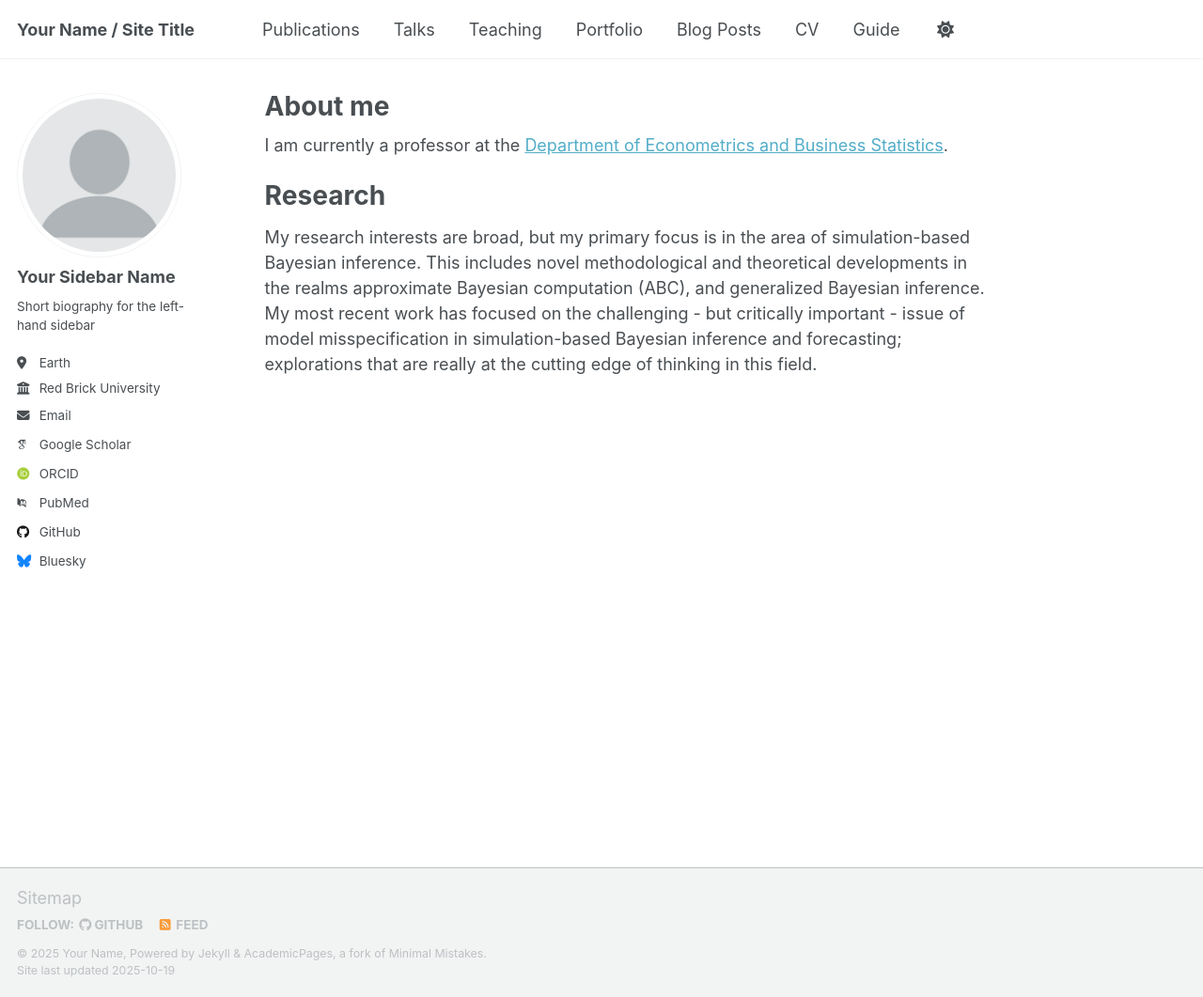
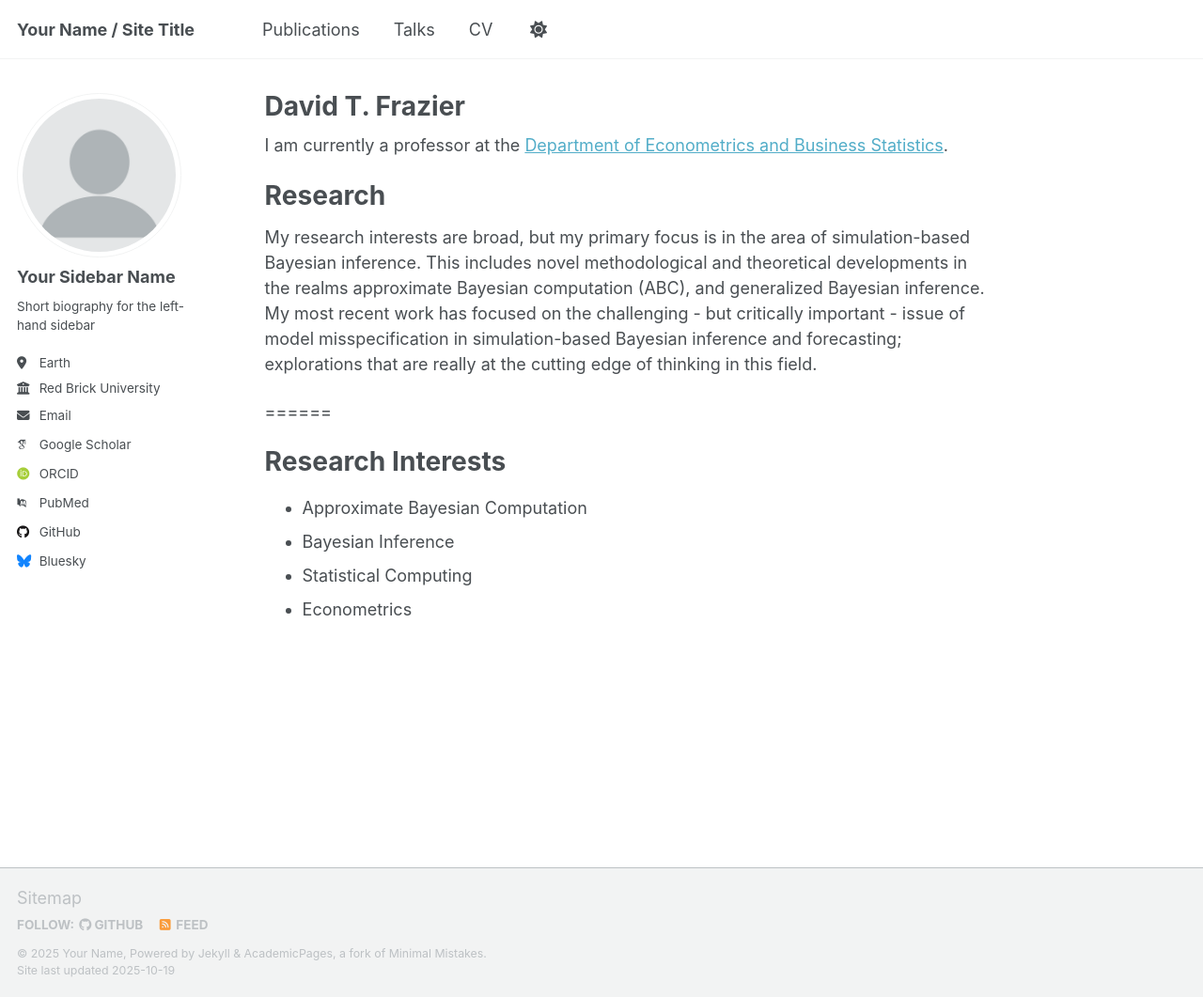
Before and after one commit to dtfrazier/dtfrazier.github.io, a Jekyll site: the page built from _pages/about.md, in a window 1280 px wide and 1061 px high. Shown: the whole window at 94% size. Built offline with Jekyll 4.4.1, drawn with Linux system fonts in a browser that asks for light colours; some web fonts are replaced; a script that is not in the unit is left out.

Commit message:
Attempting to change files.
Attempting to change files.

```diff
--- a/_pages/about.md
+++ b/_pages/about.md
@@ -1,6 +1,6 @@
 ---
 permalink: /
-title: "About me"
+title: "David T. Frazier"
 excerpt: "About me"
 author_profile: true
 redirect_from:
@@ -15,3 +15,13 @@ Research
 My research interests are broad, but my primary focus is in the area of simulation-based Bayesian inference.
 This includes novel methodological and theoretical developments in the realms approximate Bayesian computation (ABC), and generalized Bayesian inference.
 My most recent work has focused on the challenging - but critically important - issue of model misspecification in simulation-based Bayesian inference and forecasting; explorations that are really at the cutting edge of thinking in this field.
+
+======
+
+Research Interests
+======
+
+- Approximate Bayesian Computation
+- Bayesian Inference
+- Statistical Computing
+- Econometrics
```
Also changed, not shown: _data/navigation.yml (+8 -8 lines), 1 other file.
